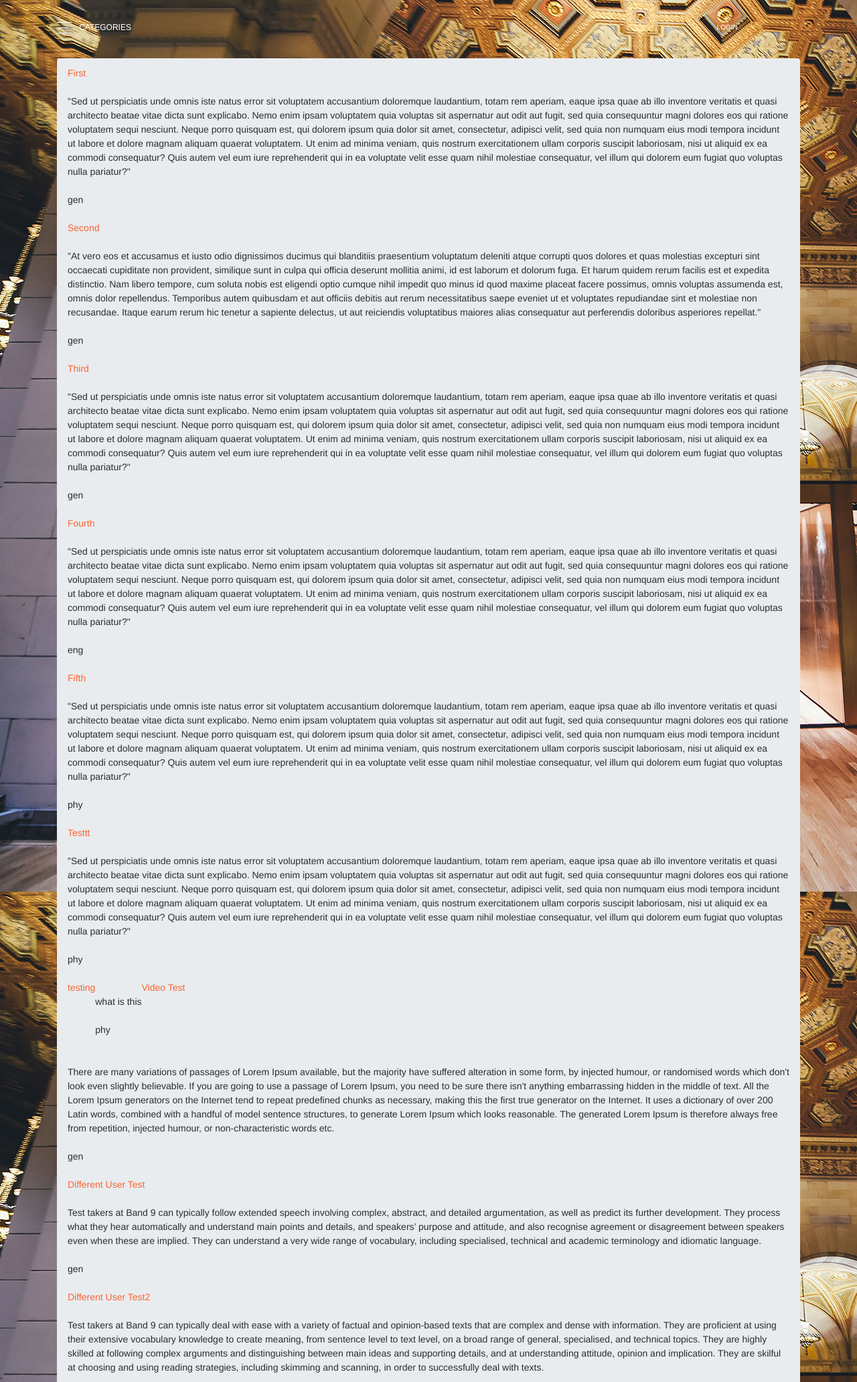
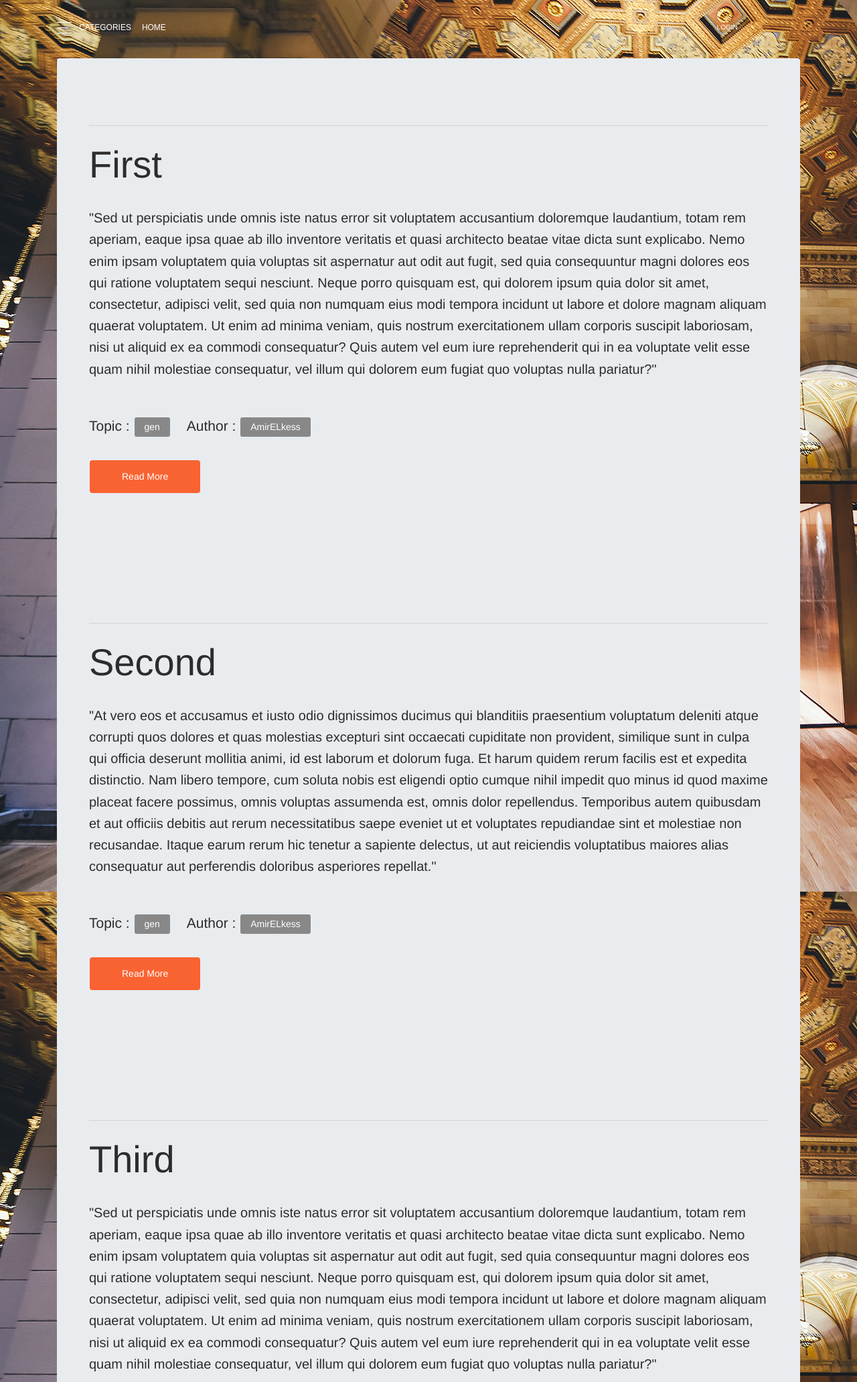
Before and after one commit to AmirElkess/KK, a Django app: page /main/home in a window 1280 px wide. Shown: the top 2063 px of the page at 67% size. Run offline with Django 3.2, Linux system fonts and the light colour scheme; data comes from the database, SQL or seed files in the repository; some libraries are stand-ins or nearby versions; some web fonts are replaced.

Commit message:
styled home page and comments

```diff
--- a/kk/templates/base.html
+++ b/kk/templates/base.html
@@ -11,7 +11,7 @@
   </head>
   <body style="background-image: url('{%static 'img/bg6.jpg' %}')">
     {% block body %}
-    <nav class="navbar navbar-expand-lg bg-primary fixed-top navbar-transparent " color-on-scroll="400">
+    <nav class="navbar navbar-expand-lg bg-primary fixed-top navbar-transparent " color-on-scroll="100">
         <div class="container">
             <div class="dropdown button-dropdown">
                 <a href="#pablo" class="dropdown-toggle" id="navbarDropdown" data-toggle="dropdown">
@@ -20,7 +20,7 @@
                   <span class="button-bar"></span>
                 </a>
                 <div class="dropdown-menu" aria-labelledby="navbarDropdown">
-                  <a class="dropdown-header">Dropdown header</a>
+                  <a class="dropdown-header">Topics</a>
                   <a class="dropdown-item" href="gen">General</a>
                   <a class="dropdown-item" href="phy">Physics</a>
                   <a class="dropdown-item" href="che">Chemistry</a>
@@ -34,8 +34,13 @@
                 </div>
               </div>
               <div class="navbar-translate">
-                <a class="navbar-brand" href="#" rel="tooltip" title="Landing Page" data-placement="bottom">
+                <a class="navbar-brand" data-placement="bottom">
                   {%block navbar %} Home {% endblock %}
+                </a>
+              </div>
+            <div class="navbar-translate">
+                <a class="navbar-brand" href="{%url 'land'%}" rel="tooltip" title="Landing Page" data-placement="bottom">
+                   Home
                 </a>
               </div>
           <div class="collapse navbar-collapse justify-content-end" id="navigation">
--- a/kk/templates/main/home.html
+++ b/kk/templates/main/home.html
@@ -6,19 +6,22 @@
   Categories
 {%endblock%}
 {% block breadcrumb %}
+
 {% if topics_list%}
     {%for topic in topics_list%}
-        <!-- <h1 class="alert alert-success" role="alert"> -->
-          <a href = {{topic.Category}}/{{topic.id}}>{{topic.Title}}</a>
-          <br>
-          {{topic.Body}}
-          <br><br>
-          {{topic.Category}}
-          <br><br>
-        <!-- </h1> -->
-        <!-- <h5 class="alert alert-secondary"> {{topic.Body}}    </h5> -->
-        <!-- <h5 class="alert alert-secondary">{{topic.Category}}</h5> -->
+<div class="jumbotron">
+    <hr class="my-4">
+    <h1 class="display-4">{{topic.Title}}</h1>
+    <p class="lead">{{topic.Body}}</p>
 
+    <ul style="list-style:none ; margin: 0px; padding: 0px">
+        <li style="display:inline-block; padding-right: 20px"><h4>Topic : <a class="btn btn-secondary btn-sm" href={{topic.Category}} role="button">{{topic.Category}}</a></h4></li>
+        <li style="display:inline-block"><h4>Author : <a class="btn btn-secondary btn-sm" href={{topic.Author}} role="button">{{topic.Author}}</a></h4></li>
+    </ul>
+
+    <a class="btn btn-primary btn-lg" href={{topic.Category}}/{{topic.id}} role="button">Read More</a>
+
+</div>
     {%endfor%}
 {%endif%}
 {% endblock %}
```
Also changed, not shown: kk/templates/main/single.html (+40 -8 lines).
